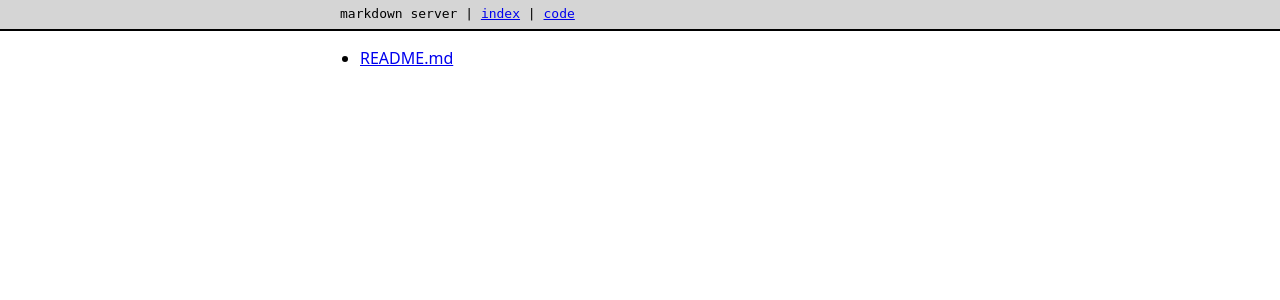
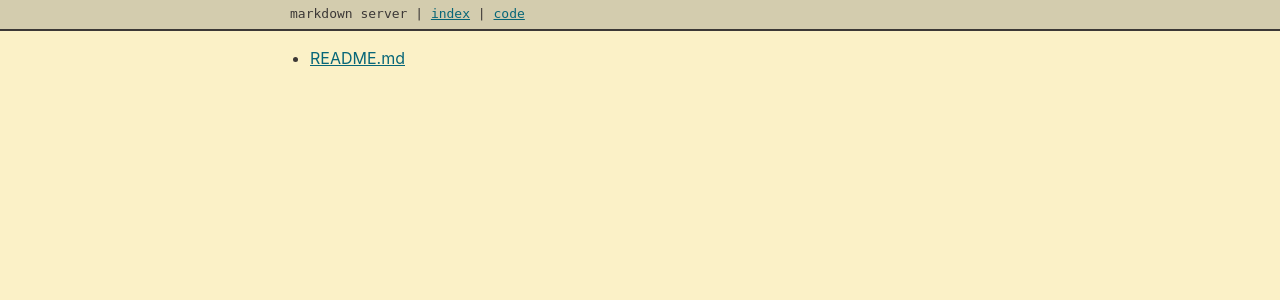
Before and after one commit to Kraballa/markdown-server, a Flask app: page / in a window 1280 px wide. Shown: the top 300 px of the page. Run offline with Flask 3, Linux system fonts and the light colour scheme.

Commit message:
improve css in the style of gruvbox

```diff
--- a/markdown_server/static/style.css
+++ b/markdown_server/static/style.css
@@ -1,16 +1,18 @@
 :root {
-    background-color: light-dark(white, #101014);
-    color: light-dark(black, rgb(206, 206, 206));
+    background-color: light-dark(#fbf1c7, #282828);
+    color: light-dark(#3c3836, #ebdbb2);
+
+    color-scheme: light dark;
 }
 
 body {
-    font-family: system-ui, -apple-system, sans-serif;
+    font-family: 'Sergoe UI', -apple-system, sans-serif;
     margin: 0;
 }
 
 div.content {
     margin: auto;
-    max-width: 600px;
+    max-width: 700px;
     padding: 0 5px;
 }
 
@@ -57,6 +59,24 @@
     /* margin: 0.3em 0 0.3em 0; */
 }
 
+a {
+    color: light-dark(#076678, #458588);
+}
+
+a:visited {
+    color: light-dark(#8f3f71, #b16286);
+}
+
+h1,
+h2,
+h3,
+h4,
+h5,
+h6 {
+    margin: 0.5em 0 0 0;
+    color: light-dark(#d79921, #d79921);
+}
+
 /* you can't style disabled checkboxes so we have to do this hack */
 input[type=checkbox] {
     pointer-events: none;
@@ -70,6 +90,10 @@
     text-align: justify;
 }
 
+p, li {
+    line-height: 1.4em;
+}
+
 .header {
     padding: 4px 0 5px;
     border-bottom: 1px solid;
@@ -79,8 +103,8 @@
     line-height: 1.5em;
 }
 
-@media (prefers-color-scheme: dark) {
+/* @media (prefers-color-scheme: dark) {
     :root {
         color-scheme: dark;
     }
-}
+} */
--- a/pyproject.toml
+++ b/pyproject.toml
@@ -4,7 +4,7 @@
 
 [project]
 name = "markdown-server"
-version = "0.1.0"
+version = "1.0.1"
 description = "a server for rendering markdown files"
 readme = "README.md"
 authors = [
```
